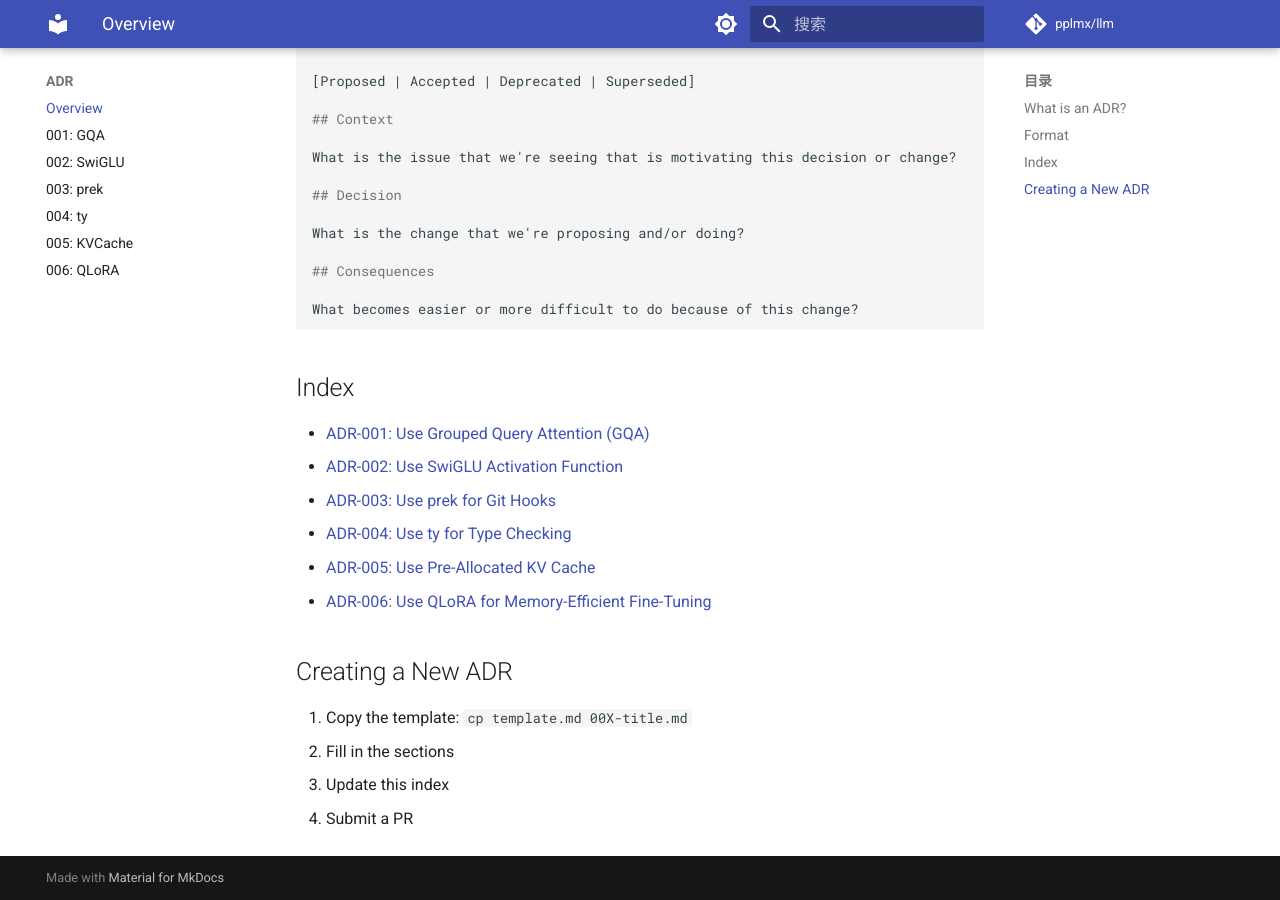
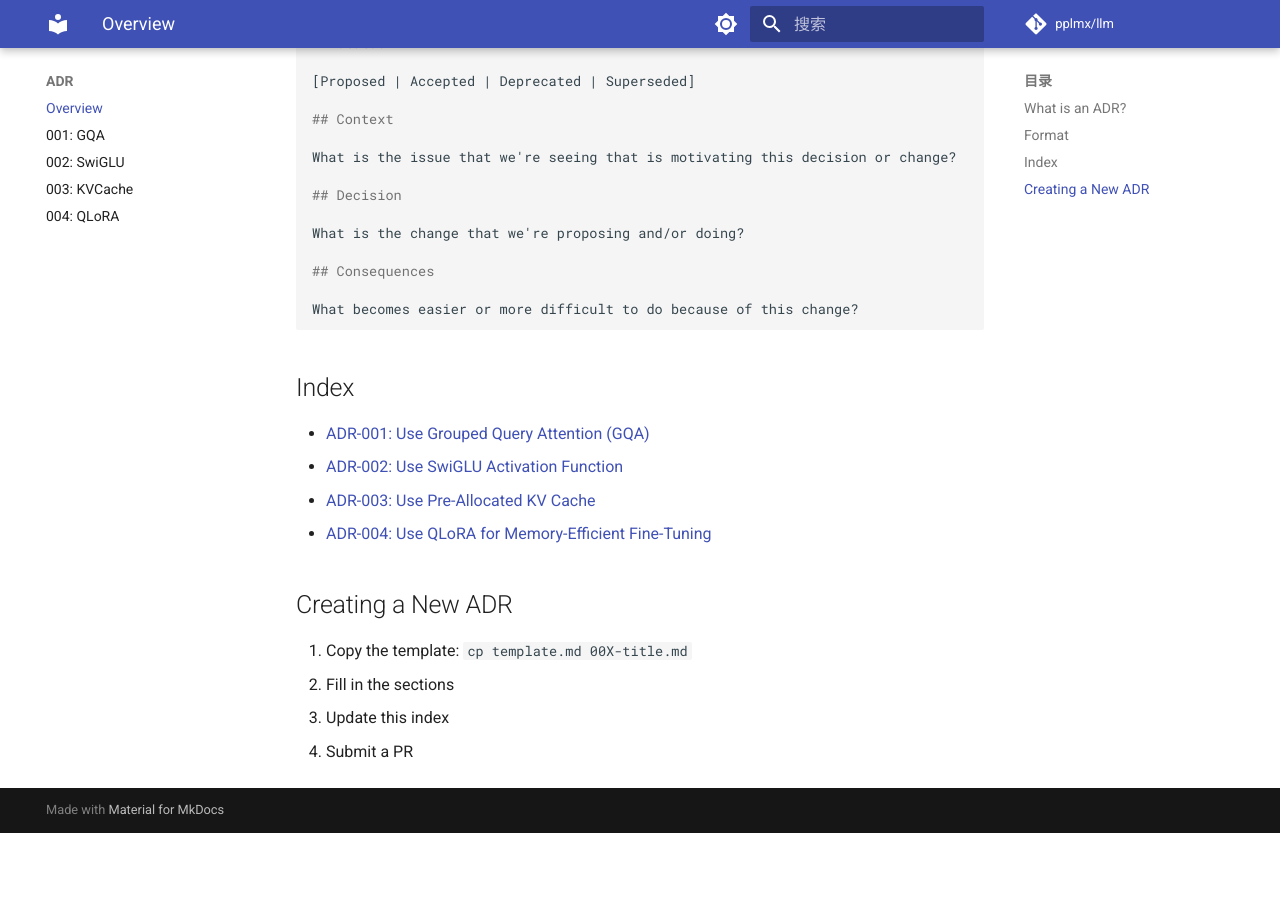
Before and after one commit to pplmx/llm, an MkDocs documentation site: the page built from docs/adr/README.md, in a window 1280 px wide and 900 px high, scrolled down 581 px. Built offline with MkDocs 1.6.1 and Material for MkDocs 9.7.7, drawn with Linux system fonts in a browser that asks for light colours; comment, search, counter and statistics services are not loaded; after the commit the page ends 1414 px from its top, so only the background shows below that.

Commit message:
docs: remove tool-choice ADRs (prek, ty), renumber
- Remove ADR-003 (prek) and ADR-004 (ty) as they are tool choices
- Renumber KVCache to ADR-003, QLoRA to ADR-004
- Update index and mkdocs navigation

```diff
--- a/docs/adr/README.md
+++ b/docs/adr/README.md
@@ -36,10 +36,8 @@ What becomes easier or more difficult to do because of this change?
 
 - [ADR-001: Use Grouped Query Attention (GQA)](001-use-gqa.md)
 - [ADR-002: Use SwiGLU Activation Function](002-use-swiglu.md)
-- [ADR-003: Use prek for Git Hooks](003-use-prek.md)
-- [ADR-004: Use ty for Type Checking](004-use-ty.md)
-- [ADR-005: Use Pre-Allocated KV Cache](005-use-kv-cache.md)
-- [ADR-006: Use QLoRA for Memory-Efficient Fine-Tuning](006-use-qlora.md)
+- [ADR-003: Use Pre-Allocated KV Cache](003-use-kv-cache.md)
+- [ADR-004: Use QLoRA for Memory-Efficient Fine-Tuning](004-use-qlora.md)
 
 ## Creating a New ADR
 
--- a/mkdocs.yml
+++ b/mkdocs.yml
@@ -80,8 +80,6 @@ nav:
       - Overview: adr/README.md
       - "001: GQA": adr/001-use-gqa.md
       - "002: SwiGLU": adr/002-use-swiglu.md
-      - "003: prek": adr/003-use-prek.md
-      - "004: ty": adr/004-use-ty.md
-      - "005: KVCache": adr/005-use-kv-cache.md
-      - "006: QLoRA": adr/006-use-qlora.md
+      - "003: KVCache": adr/003-use-kv-cache.md
+      - "004: QLoRA": adr/004-use-qlora.md
   - Troubleshooting: troubleshooting.md
```
Also changed, not shown: docs/adr/003-use-kv-cache.md (renamed from docs/adr/005-use-kv-cache.md, +1 -1 lines), docs/adr/003-use-prek.md (deleted, +0 -64 lines), docs/adr/004-use-qlora.md (renamed from docs/adr/006-use-qlora.md, +1 -1 lines), docs/adr/004-use-ty.md (deleted, +0 -70 lines).
